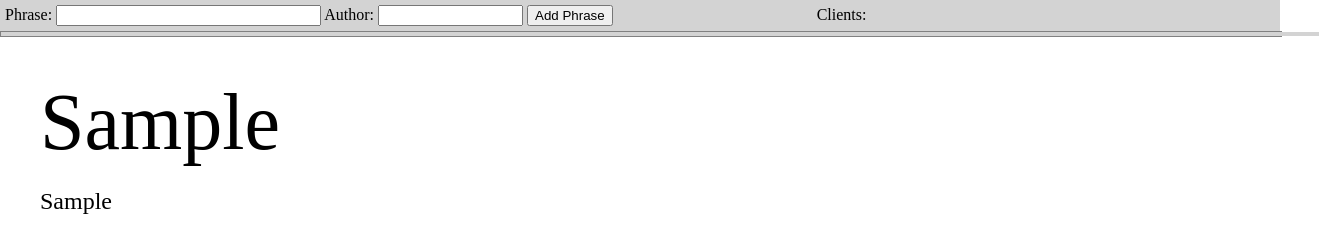
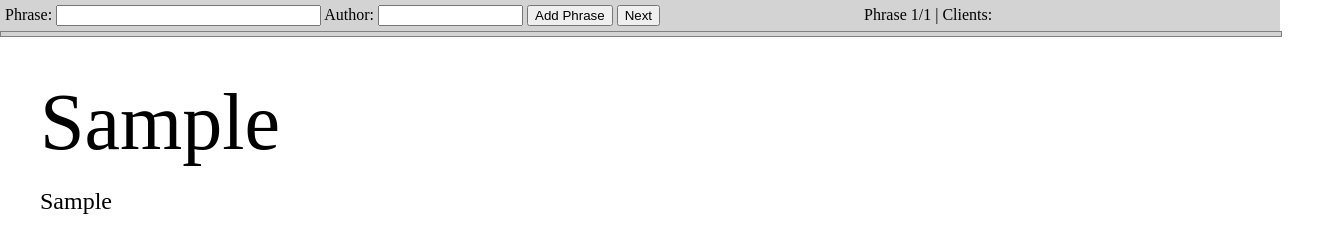
Before and after one commit to markdrago/ticker, a plain HTML site: page frontend/index.html in a window 1280 px wide. Both pictures are taken after typing "Sample", "Sample" into the empty fields and a click on the button "Add Phrase". Shown: the whole page, 1319 px wide, since content can reach past the window. Drawn offline with nearby package versions, Linux system fonts and the light colour scheme; no server answers.

Commit message:
add next button, current phrase # and total # of phrases

```diff
--- a/frontend/index.html
+++ b/frontend/index.html
@@ -24,6 +24,7 @@
             //response to an earlier bootstrap call, set all phrases
             socket.on('set_all_phrases', function(data) {
                 phrases = data;
+                update_phrase_count();
                 window.clearInterval();
                 refresh_phrases();
                 window.setInterval(countdown_to_refresh, 1000 / smoothness);
@@ -47,15 +48,16 @@
             if (phrases.length == 1) {
                 refresh_phrases();
             }
+            update_phrase_count();
         }
 
         function countdown_to_refresh() {
             refresh_countdown--;
             if (refresh_countdown <= 0) {
                 refresh_phrases();
-                refresh_countdown = refresh_delay;
+            } else {
+                update_countdown_plunger();
             }
-            update_countdown_plunger();
         }
 
         function update_countdown_plunger() {
@@ -73,14 +75,24 @@
                 current_phrase = 0;
             }
 
-            draw_phrase(phrases[current_phrase]);
+            draw_current_phrase();
+
+            refresh_countdown = refresh_delay;
+            update_countdown_plunger();
         }
 
         function update_number_of_clients(count) {
             $('#client_count').text(count);
         }
 
-        function draw_phrase(phrase) {
+        function update_phrase_count() {
+            $('#phrase_count').text(phrases.length);
+        }
+
+        function draw_current_phrase() {
+            var phrase = phrases[current_phrase];
+
+            $('#current_id').text(current_phrase + 1);
             $('#phrase').text(phrase.phrase);
             $('#author').text(phrase.author);
         }
@@ -96,6 +108,10 @@
                 add_phrase(phraseobj);
                 socket.emit('new_phrase', phraseobj);
             });
+
+            $('#show_next').click(function() {
+                refresh_phrases();
+            });
         }
 
         init_socket();
@@ -110,7 +126,10 @@
         <label for="author_input">Author: </label>
         <input type="text" id="author_input" size="15" />
         <input type="button" id="add_phrase_button" value="Add Phrase" />
-        <label for="client_count">Clients:</label>
+        <input type="button" id="show_next" value="Next" />
+        <span id="sep"></span>
+        Phrase <span id="current_id"></span>/<span id="phrase_count"></span>
+        | <label for="client_count">Clients:</label>
         <span id="client_count"></span>
     </div>
     <div id="countdown"><div id="plunger"></div></div>
--- a/frontend/style.css
+++ b/frontend/style.css
@@ -32,6 +32,6 @@ body {
     background-color: lightgray;
 }
 
-label[for=client_count] {
+#sep {
     padding-left: 200px;
 }
```
